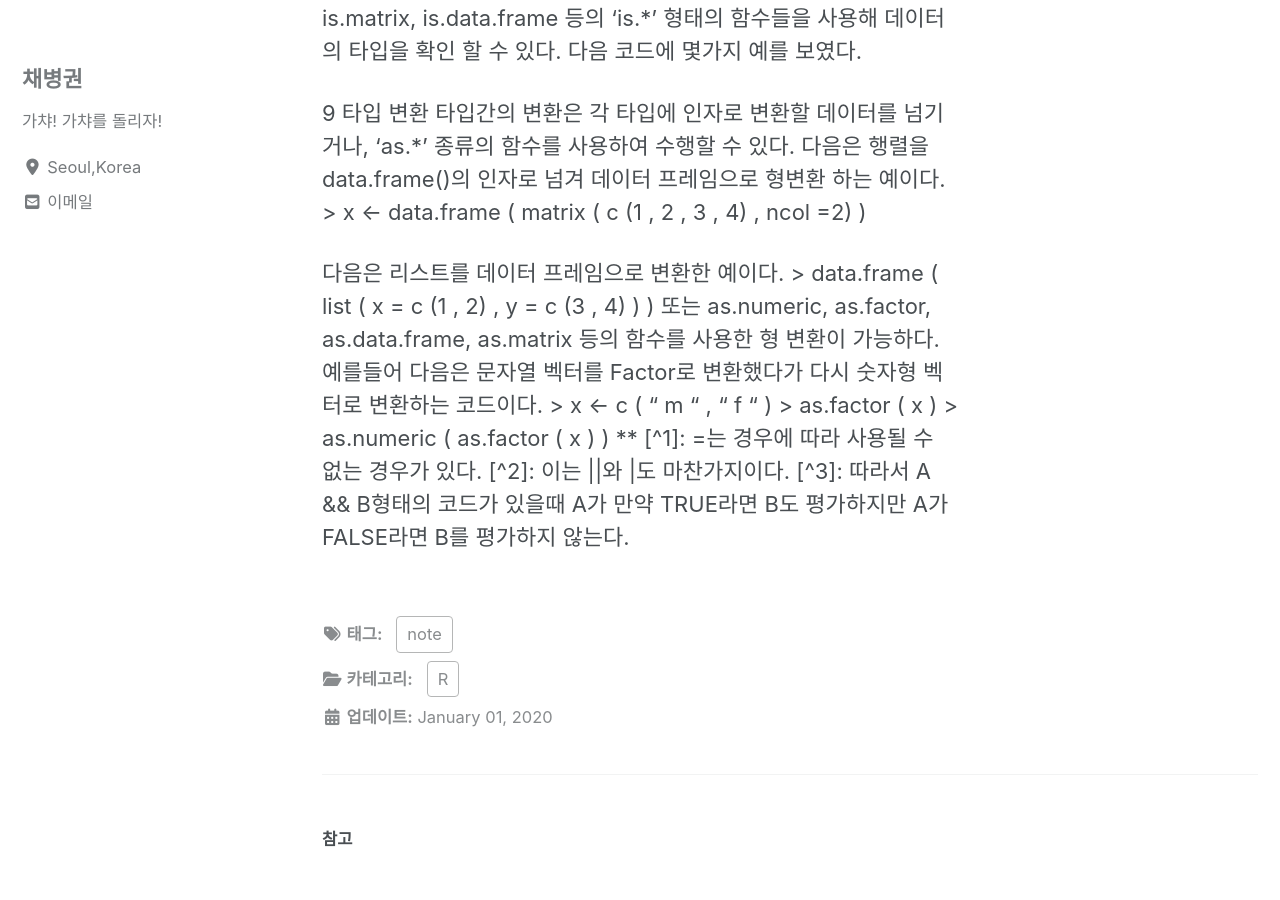
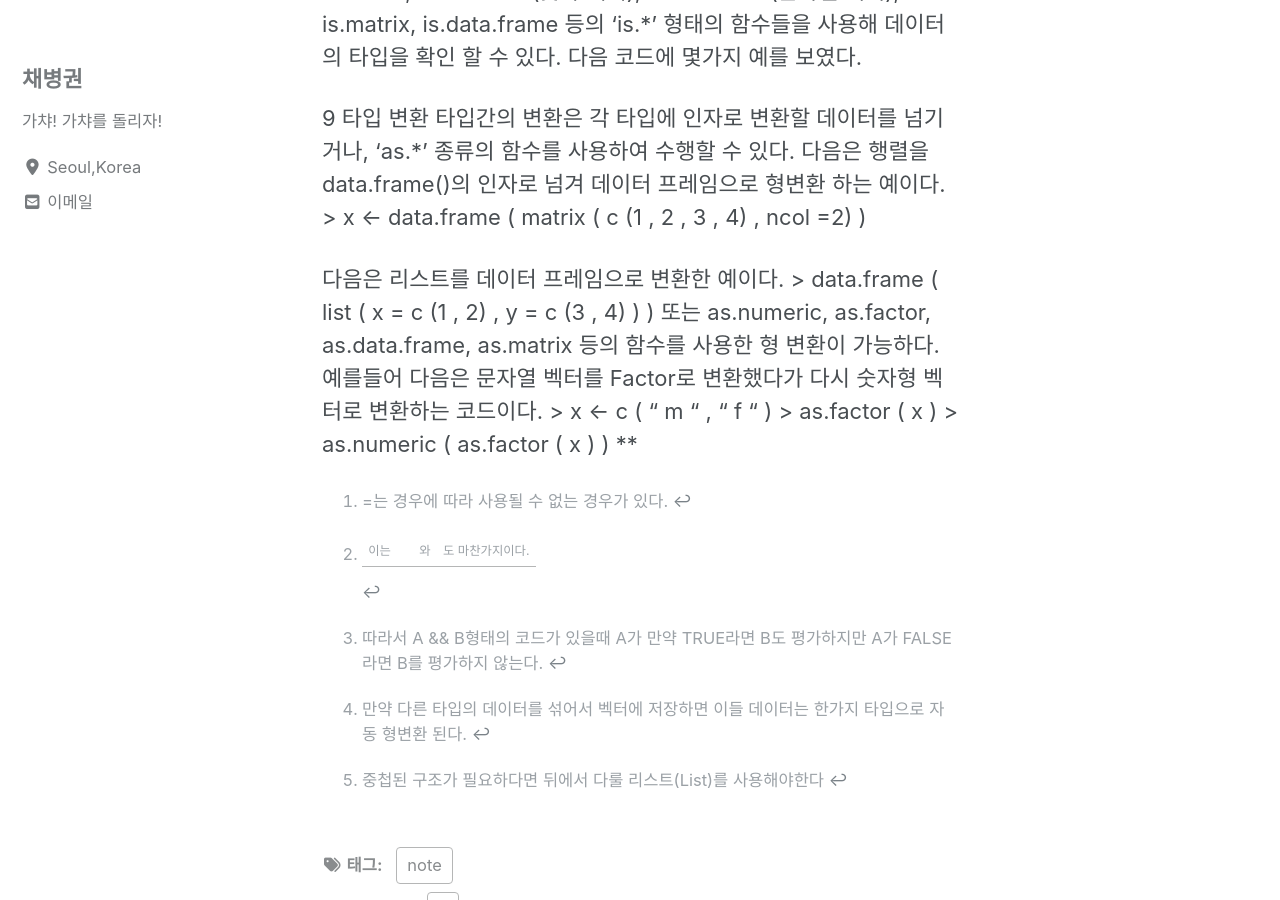
Before and after one commit to ByeongGwonChae/mynotebook, a Jekyll site: the page built from _posts/2020-01-01-R-first-note.md, in a window 1280 px wide and 900 px high, scrolled down 10621 px. Built offline with Jekyll 4.4.1, drawn with Linux system fonts in a browser that asks for light colours; cached includes are drawn as plain includes; nearby versions of some CDN libraries; some of the changed text lies outside the part shown.

Commit message:
Update 2020-01-01-R-first-note.md

```diff
--- a/_posts/2020-01-01-R-first-note.md
+++ b/_posts/2020-01-01-R-first-note.md
@@ -334,6 +336,9 @@ seq len()은 N값이 인자로 주어지면 1, 2, ..., N으로 구성된 벡터
     > as.factor ( x )
     > as.numeric ( as.factor ( x ) )
 **
+
 [^1]: =는 경우에 따라 사용될 수 없는 경우가 있다.
 [^2]: 이는 ||와 |도 마찬가지이다.
 [^3]: 따라서 A && B형태의 코드가 있을때 A가 만약 TRUE라면 B도 평가하지만 A가 FALSE라면 B를 평가하지 않는다.
+[^4]: 만약 다른 타입의 데이터를 섞어서 벡터에 저장하면 이들 데이터는 한가지 타입으로 자동 형변환 된다.
+[^5]: 중첩된 구조가 필요하다면 뒤에서 다룰 리스트(List)를 사용해야한다
```
Also changed, not shown: other parts of _posts/2020-01-01-R-first-note.md (+5 -3 lines).
